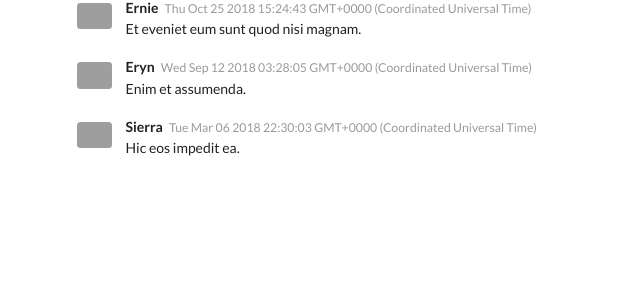
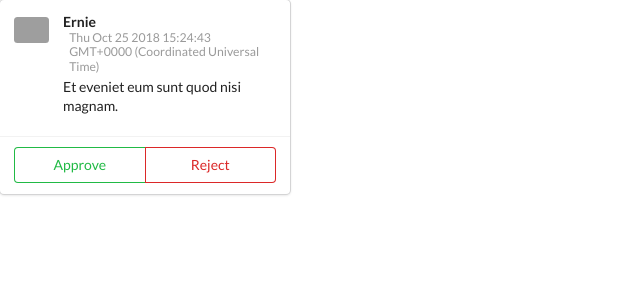
Before and after one commit to itsellej/react-simple-comments-app, a React (Create React App) app: page / in a window 1280 px wide. Shown: the top 300 px of the page, without its empty margins (0-640 px from the left). Built offline with nearby package versions, Linux system fonts and the light colour scheme; grey boxes are pictures that could not be loaded.

Commit message:
ApprovalCard displays children property. Test passing

```diff
--- a/src/App.js
+++ b/src/App.js
@@ -1,11 +1,14 @@
 import React, { Component } from "react";
-import Comments from "./components/Comments";
+import CommentDetail from "./components/CommentDetail";
+import ApprovalCard from "./components/ApprovalCard";
 
 class App extends Component {
   render() {
     return (
       <div className="App">
-        <Comments />
+        <ApprovalCard>
+          <CommentDetail />
+        </ApprovalCard>
       </div>
     );
   }
--- a/src/components/ApprovalCard.js
+++ b/src/components/ApprovalCard.js
@@ -1,12 +1,19 @@
 import React from "react";
-import CommentDetail from "./CommentDetail";
 
-export default class ApprovalCard extends React.Component {
-  constructor(props) {
-    super(props);
-    this.state = {};
-  }
-  render() {
-    return <div />;
-  }
-}
+const ApprovalCard = props => {
+  return (
+    <div className="ui card">
+      <div className="content" data-test="content">
+        {props.children}
+      </div>
+      <div className="extra content">
+        <div className="ui two buttons">
+          <div className="ui basic green button">Approve</div>
+          <div className="ui basic red button">Reject</div>
+        </div>
+      </div>
+    </div>
+  );
+};
+
+export default ApprovalCard;
```
Also changed, not shown: 1 other file (tests, documents, lock files or other folders).
